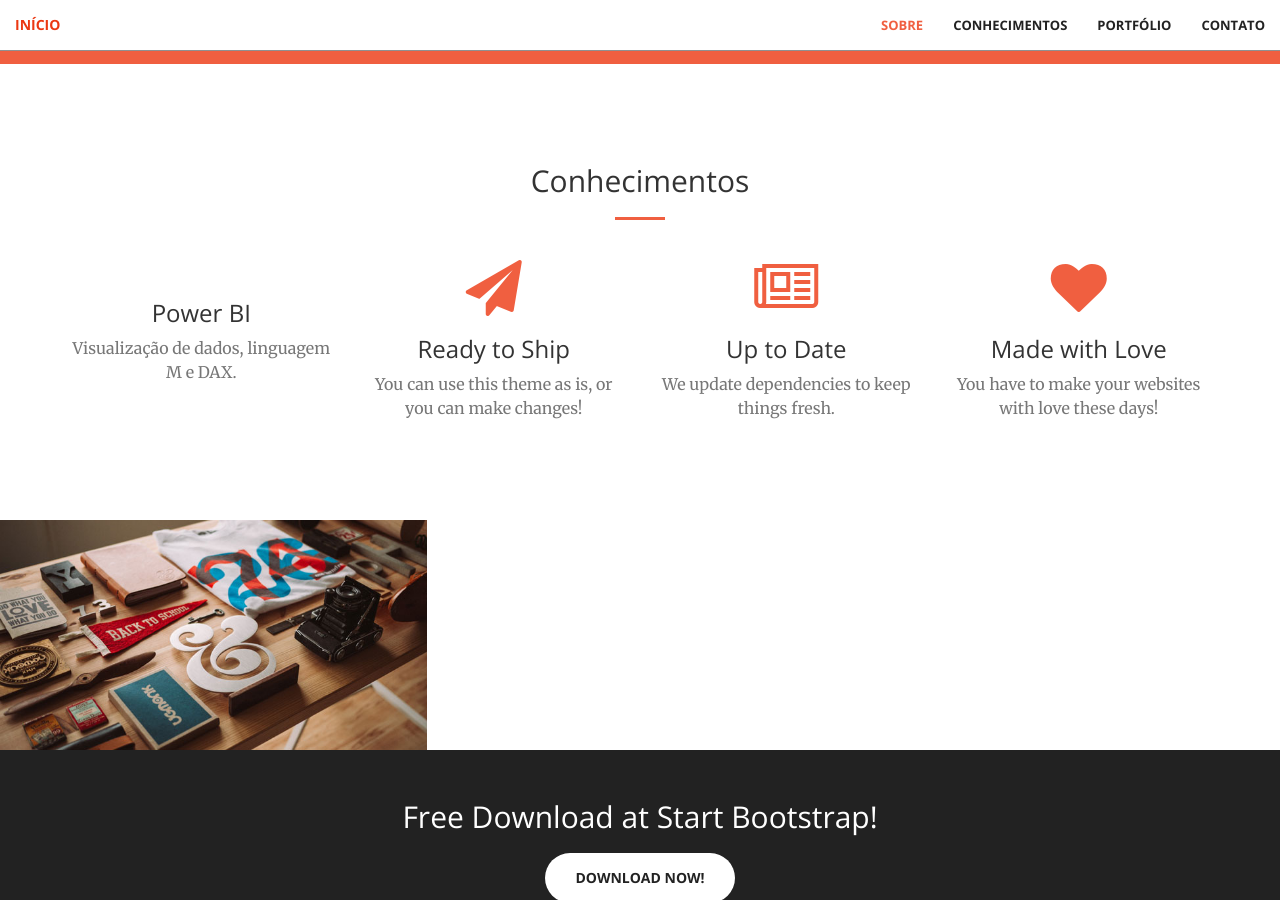
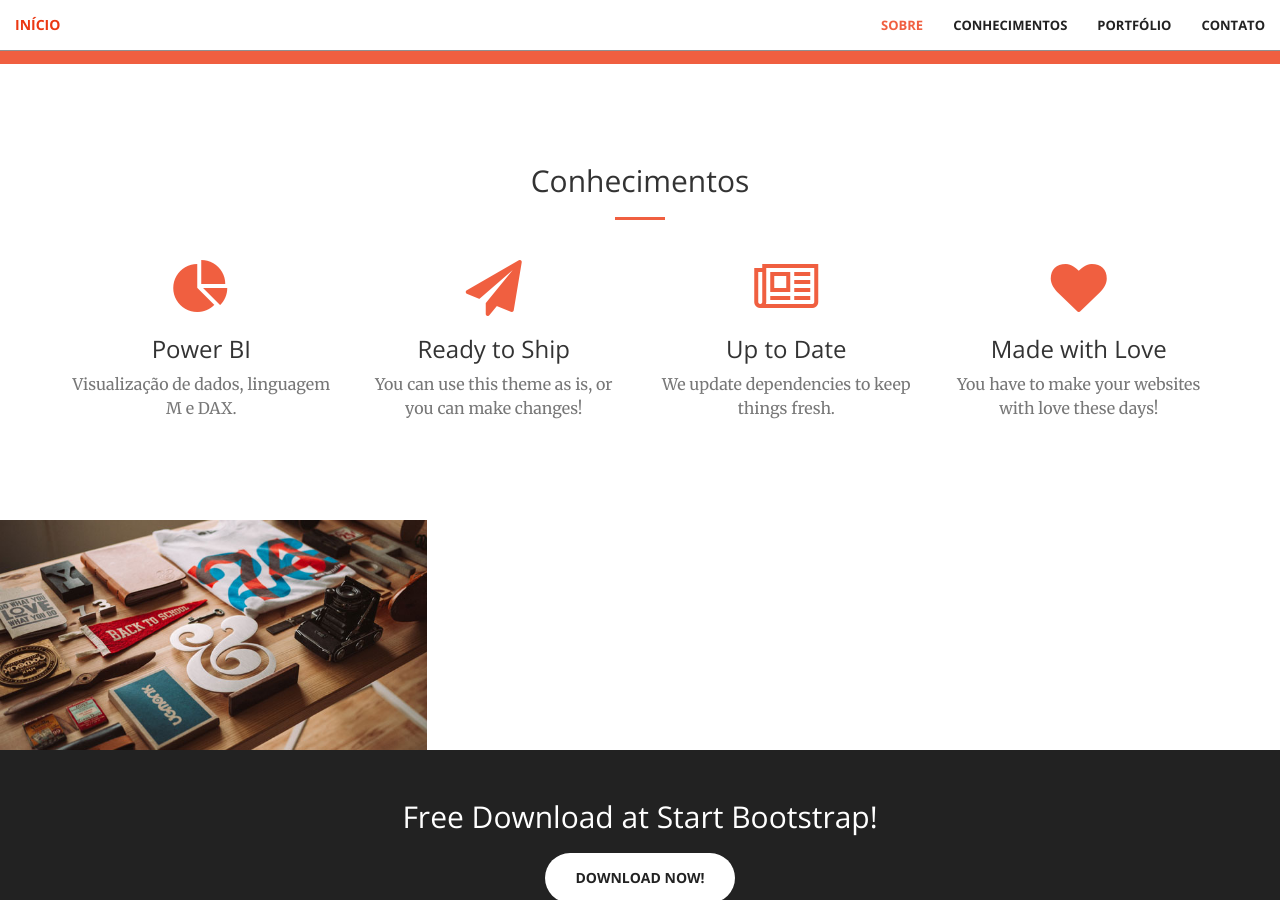
Before and after one commit to jeandata/BI, a Jekyll site: the page built from index.html, in a window 1280 px wide and 900 px high, scrolled down 1276 px. Built offline with Jekyll 4.4.1, drawn with Linux system fonts in a browser that asks for light colours.

Commit message:
Update services.html

```diff
--- a/_includes/services.html
+++ b/_includes/services.html
@@ -11,7 +11,7 @@
         <div class="row">
             <div class="col-lg-3 col-md-6 text-center">
                 <div class="service-box">
-                    <i class="fa fa-4x-pie-chart wow bounceIn text-primary" data-wow-delay=".1s"></i>
+                    <i class="fa fa-4x fa-pie-chart wow bounceIn text-primary" data-wow-delay=".1s"></i>
                     <h3>Power BI</h3>
                     <p class="text-muted">Visualização de dados, linguagem M e DAX.</p>
                 </div>
```
